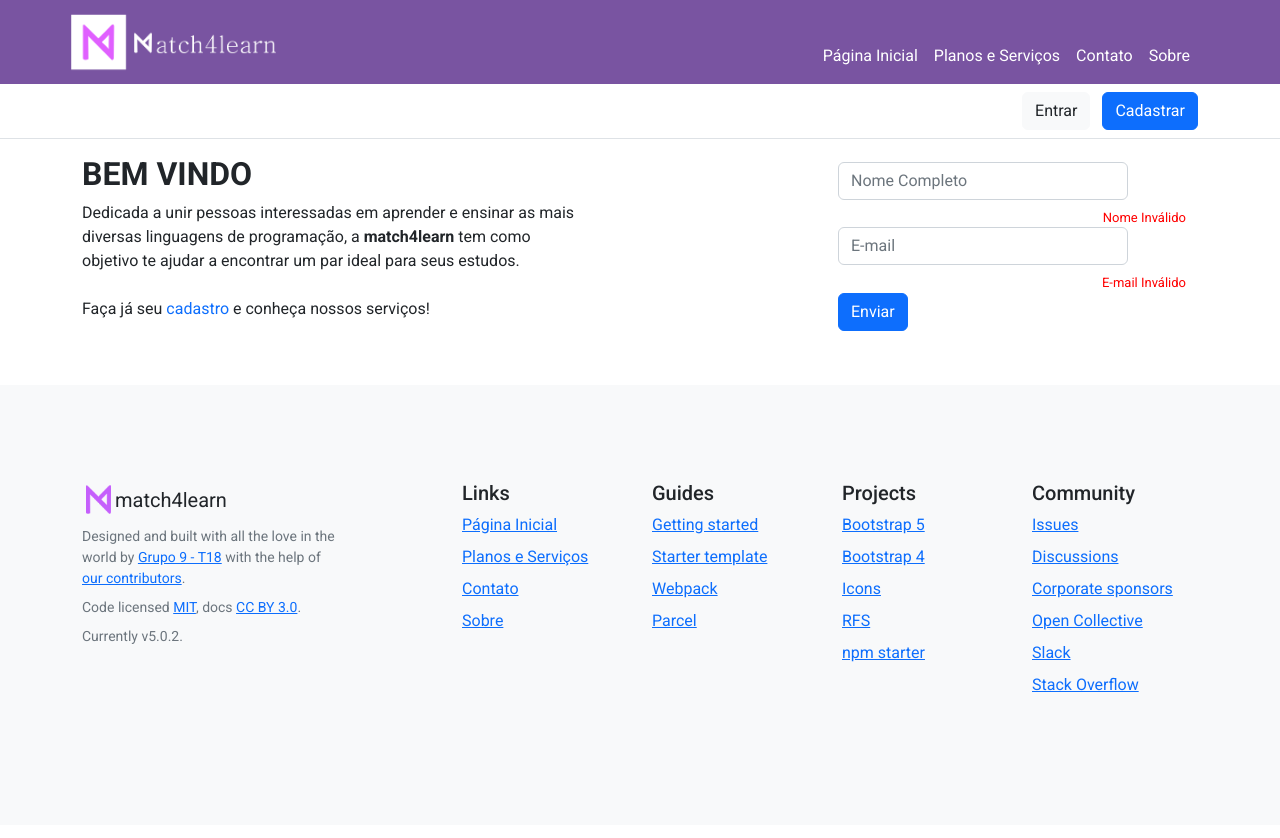
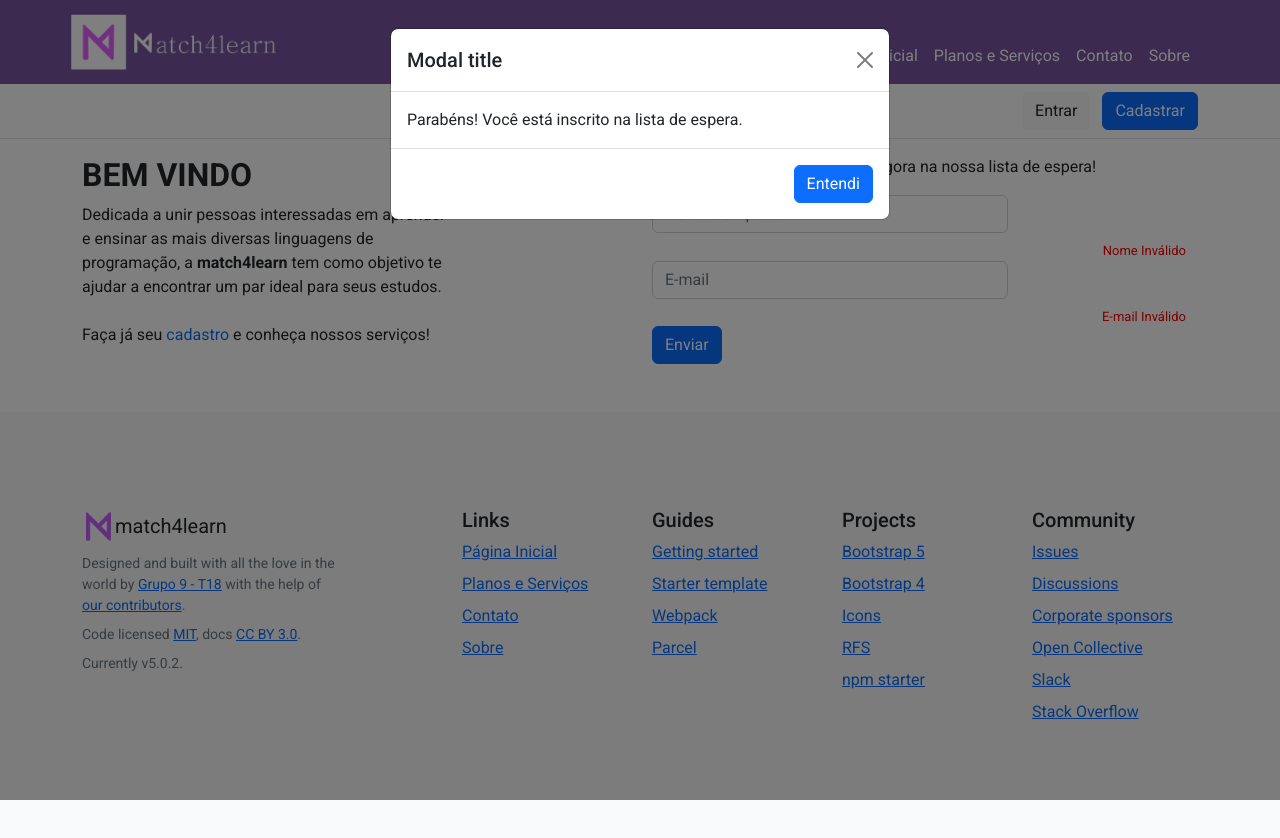
Before and after one commit to letxns/match4learn, a plain HTML site: page index.html in a window 1280 px wide. Both pictures are taken after a click on the button "Enviar". Drawn offline with nearby package versions, Linux system fonts and the light colour scheme.

Commit message:
modal e direcionamento para login

```diff
--- a/index.html
+++ b/index.html
@@ -14,15 +14,17 @@
 <body>
   <!--HEADER-->
   <nav class="navbar navbar-expand-lg px-3 py-2 bg-violet text-white" id="color">
-    <div class="container navbar-nav d-flex">
-        <a href="index.html" class="text-white text-decoration-none">
-          <img src="./src/img/logo.png" class="bi me-2" width="auto" height="60" role="img" aria-label="Bootstrap" >
-        </a>
-        <button class="navbar-toggler" type="button" data-toggle="collapse" data-target="#navbarNavAltMarkup" aria-controls="navbarNavAltMarkup" aria-expanded="false" aria-label="Toggle navigation">
-          <span class="navbar-toggler-icon"></span>
-        </button>
-        <div class="collapse navbar-collapse justify-content-end" id="navbarNavAltMarkup">
-          <div class="navbar-nav">
+    <div class="container navbar-nav justify-content-around">
+        <div class="logo d-flex">
+          <a href="index.html" class="text-white text-decoration-none me-5">
+            <img src="./src/img/logo.png" class="bi me-2" width="auto" height="60" role="img" aria-label="Logo">
+          </a>
+          <button class="navbar-toggler ml-3" type="button" data-toggle="collapse" data-target="#navbarNavAltMarkup" aria-controls="navbarNavAltMarkup" aria-expanded="false" aria-label="Toggle navigation">
+            <span class="navbar-toggler-icon"></span>
+          </button>
+        </div>
+        <div class="collapse navbar-collapse justify-content-end" >
+          <div class="navbar-nav" id="navbarNavAltMarkup">
             <ul class="nav col-12 col-lg-auto my-2 justify-content-center my-md-0 text-small">
               <li class="navbar-nav">
                 <a href="./index.html" class="nav-link text-white">
@@ -69,11 +71,9 @@
 
   <!--/BANNER-->
 
-  <!--CHAMADA NEWSLETTER-->
-
   <section class="container">
-    <div class="align-items-center d-flex justify-content-between principal">
-      <div class="col col-lg-8">
+    <div class="col col-lg-6 align-items-center d-flex justify-content-between principal">
+      <div class="col col-lg-12">
         <h2><strong>BEM VINDO</strong></h2>
         <div class="align-items-center">
           <div class="col col-lg-8 texto-inicial">
@@ -89,29 +89,44 @@
           </div>-->
         </div>
       </div>
-      <div class="container">
-        <div class="col-lg-10">
+    <!--CHAMADA NEWSLETTER-->
+      <div class="container col col-lg-6">
+        <p>
+          Não perca tempo e se inscreva agora na nossa lista de espera!
+        </p>
+        <div class="col-lg-8">
           <input type="text" class="form-control mb-2" placeholder="Nome Completo" id="inputNome">
         </div>
         <span id="retornoNome"></span>
-        <div class="col-lg-10">
+        <div class="col-lg-8">
           <input id="inputEmail" type="email" class="form-control mb-2" placeholder="E-mail">
         </div>
         <span id="retornoEmail"></span>
-        <div>
-          <button type="submit" id="btn_frm_newsletter" class="btn btn-primary">Enviar</button>
-        </div>
+  <!-- Button trigger modal -->
+        <button type="submit" id="btn_frm_newsletter" class="btn btn-primary" data-bs-toggle="modal" data-bs-target="#staticBackdrop">Enviar</button>
+      </div>
+    <!--/CHAMADA NEWSLETTER-->
+<!-- Modal -->
+<div class="modal fade" id="staticBackdrop" data-bs-backdrop="static" data-bs-keyboard="false" tabindex="-1" aria-labelledby="staticBackdropLabel" aria-hidden="true">
+  <div class="modal-dialog">
+    <div class="modal-content">
+      <div class="modal-header">
+        <h5 class="modal-title" id="staticBackdropLabel">Modal title</h5>
+        <button type="button" class="btn-close" data-bs-dismiss="modal" aria-label="Close"></button>
+      </div>
+      <div class="modal-body">
+        Parabéns! Você está inscrito na lista de espera.
+      </div>
+      <div class="modal-footer">
+        <button type="button" class="btn btn-primary" data-bs-dismiss="modal">Entendi</button>
       </div>
     </div>
-  </section>
-
-
-
-  <!--/CHAMADA NEWSLETTER-->
-
+  </div>
+</div>
   <!--MODAL-->
 
-  <!--MODAL-->
+    </div>
+  </section>
 
  <!--FOOTER-->
  <footer class="bd-footer py-5 mt-5 bg-light">
```
